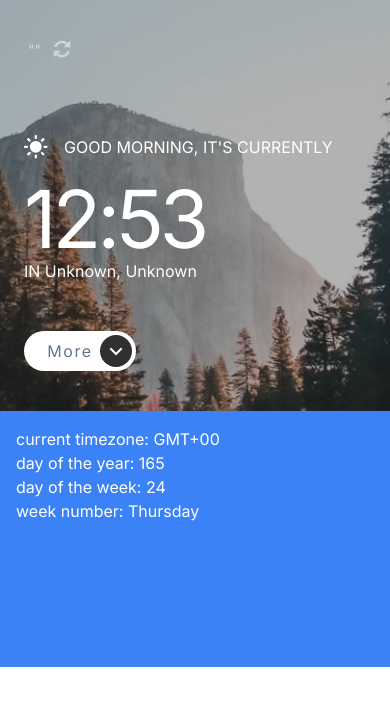
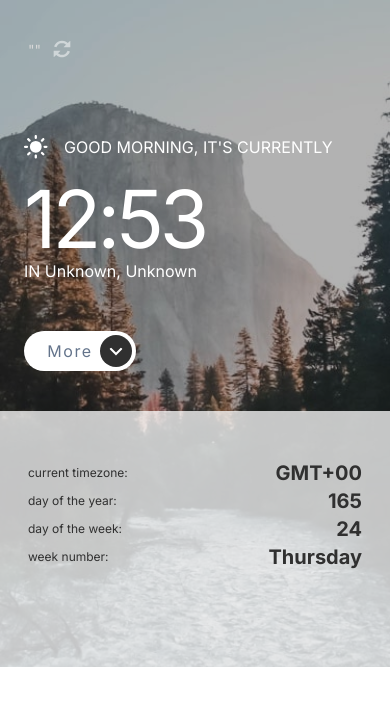
Before and after one commit to radhd/react-clock-app, a React (Vite) app: page / in a window 390 px wide. Both pictures are taken after a click on the button "More". Shown: the top 706 px of the page. Built offline with nearby package versions, Linux system fonts and the light colour scheme; no server answers.

Commit message:
Mobile styling done

```diff
--- a/src/components/BottomNavigation.tsx
+++ b/src/components/BottomNavigation.tsx
@@ -58,12 +58,24 @@ export function BottomNavigation(props: Props) {
     <>
       {isOpen ? (
         <div
-          className={`w-full overflow-hidden bg-blue-500 p-4 text-white transition-all duration-300 ${isOpen ? "min-h-64" : ""}`}
+          className={`w-full overflow-hidden bg-white/75 px-7 py-12 text-xs text-[#303030] transition-all duration-300 ${isOpen ? "min-h-64" : ""}`}
         >
-          <p>current timezone: {currentTimezone(now)}</p>
-          <p>day of the year: {getDayOfYear(now)}</p>
-          <p>day of the week: {getWeekNumber(now)}</p>
-          <p>week number: {getDayOfWeek(now)}</p>
+          <div className="betwee flex items-center justify-between">
+            <p>current timezone: </p>
+            <p className="text-xl font-bold">{currentTimezone(now)}</p>
+          </div>
+          <div className="betwee flex items-center justify-between">
+            <p>day of the year: </p>
+            <p className="text-xl font-bold">{getDayOfYear(now)}</p>
+          </div>
+          <div className="betwee flex items-center justify-between">
+            <p>day of the week: </p>
+            <p className="text-xl font-bold">{getWeekNumber(now)}</p>
+          </div>
+          <div className="betwee flex items-center justify-between">
+            <p>week number: </p>
+            <p className="text-xl font-bold">{getDayOfWeek(now)}</p>
+          </div>
         </div>
       ) : null}
     </>
```
